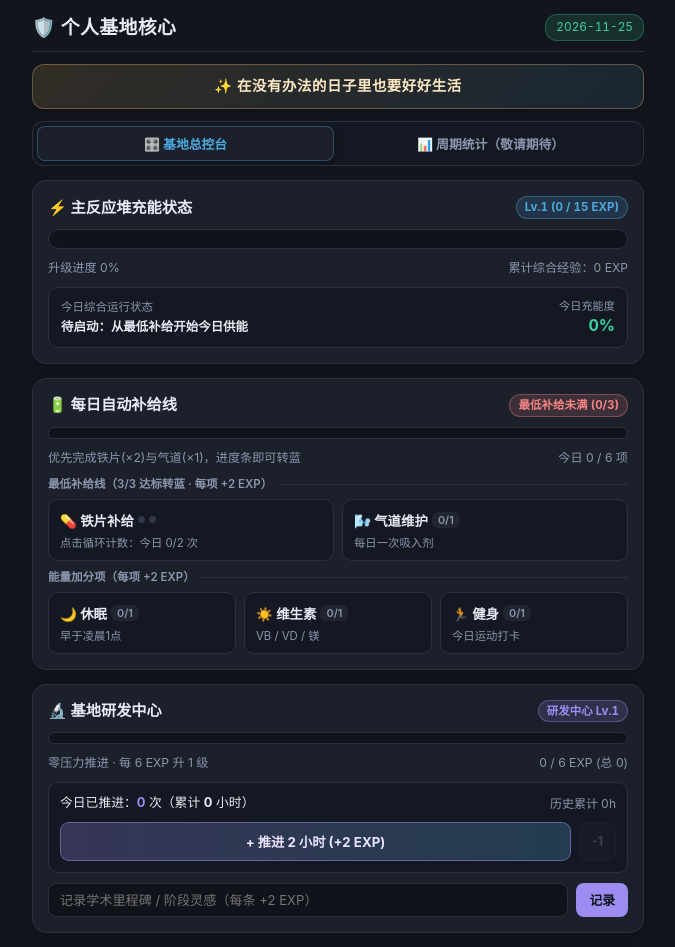
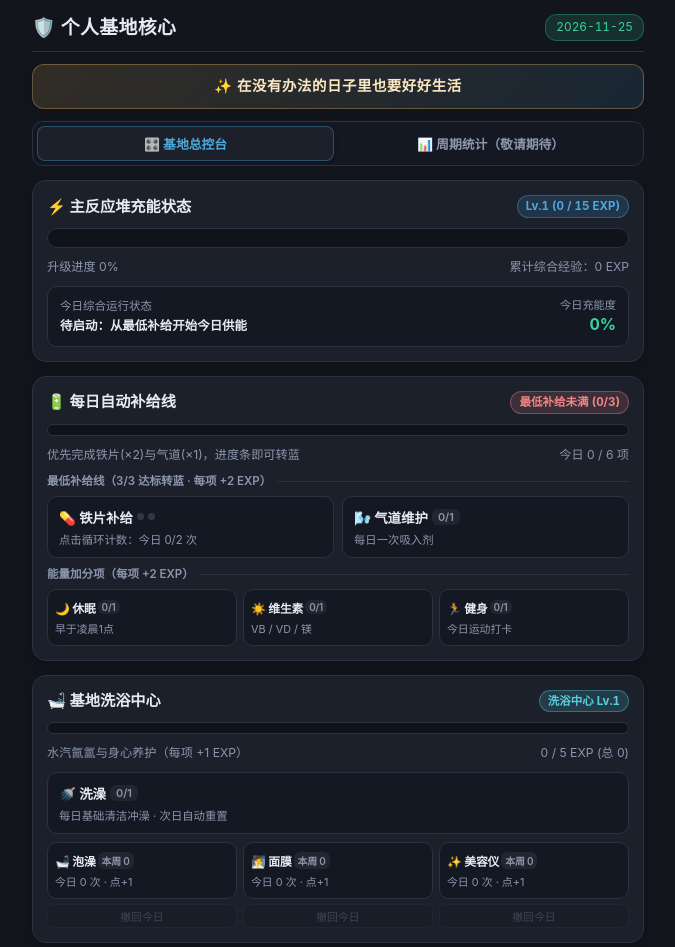
Before and after one commit to KellySilverBullet/mylifeproject, a plain HTML site: page index.html in a window 1280 px wide. Shown: the top 947 px of the page, without its empty margins (302-977 px from the left). Drawn offline with Linux system fonts and the light colour scheme.

Commit message:
Update index.html

```diff
--- a/index.html
+++ b/index.html
@@ -119,7 +119,7 @@
       background: var(--card);
       border: 1px solid var(--card-border);
       border-radius: 14px;
-      padding: 15px;
+      padding: 14px;
       margin-bottom: 14px;
       box-shadow: 0 4px 12px rgba(0, 0, 0, 0.22);
     }
@@ -154,6 +154,7 @@
     .level-pill.green { background: rgba(56, 211, 159, 0.16); color: var(--accent-green); border-color: rgba(56, 211, 159, 0.35); }
     .level-pill.red { background: rgba(242, 132, 130, 0.16); color: var(--accent-red); border-color: rgba(242, 132, 130, 0.35); }
     .level-pill.pink { background: rgba(244, 143, 177, 0.16); color: var(--accent-pink); border-color: rgba(244, 143, 177, 0.35); }
+    .level-pill.cyan { background: rgba(86, 207, 225, 0.16); color: var(--accent-cyan); border-color: rgba(86, 207, 225, 0.35); }
 
     .card-subtitle {
       font-size: 0.75rem;
@@ -202,6 +203,9 @@
     }
     .bar-fill.pink {
       background: linear-gradient(90deg, #e56b9f, var(--accent-pink));
+    }
+    .bar-fill.cyan {
+      background: linear-gradient(90deg, #38b6ff, var(--accent-cyan));
     }
 
     .bar-meta {
@@ -258,6 +262,7 @@
     }
     .task-grid.three-col {
       grid-template-columns: repeat(3, 1fr);
+      gap: 6px;
     }
     .task-btn {
       background: var(--card-inner);
@@ -272,6 +277,7 @@
       flex-direction: column;
       gap: 4px;
       position: relative;
+      min-width: 0;
     }
     .task-btn:active {
       transform: scale(0.98);
@@ -284,6 +290,10 @@
       border-color: var(--accent-blue);
       background: rgba(78, 168, 222, 0.13);
     }
+    .task-btn.active-cyan {
+      border-color: var(--accent-cyan);
+      background: rgba(86, 207, 225, 0.12);
+    }
     .task-btn.partial-red {
       border-color: rgba(242, 132, 130, 0.65);
       background: rgba(242, 132, 130, 0.1);
@@ -295,6 +305,7 @@
       justify-content: space-between;
       align-items: center;
       gap: 4px;
+      white-space: nowrap;
     }
     .task-desc {
       font-size: 0.71rem;
@@ -308,6 +319,7 @@
       background: rgba(255, 255, 255, 0.06);
       color: var(--text-sub);
       white-space: nowrap;
+      flex-shrink: 0;
     }
     .task-btn.active .task-tag {
       background: rgba(56, 211, 159, 0.2);
@@ -317,9 +329,34 @@
       background: rgba(78, 168, 222, 0.22);
       color: var(--accent-blue);
     }
+    .task-btn.active-cyan .task-tag {
+      background: rgba(86, 207, 225, 0.22);
+      color: var(--accent-cyan);
+    }
     .task-btn.partial-red .task-tag {
       background: rgba(242, 132, 130, 0.22);
       color: var(--accent-red);
+    }
+
+    /* 三列网格专属单行防折行优化（适配 iPhone 竖屏） */
+    .three-col .task-btn {
+      padding: 9px 7px;
+    }
+    .three-col .task-name {
+      font-size: 0.74rem;
+      white-space: nowrap;
+      letter-spacing: -0.2px;
+      gap: 2px;
+    }
+    .three-col .task-tag {
+      font-size: 0.62rem;
+      padding: 1px 4px;
+    }
+    .three-col .task-desc {
+      font-size: 0.68rem;
+      white-space: nowrap;
+      overflow: hidden;
+      text-overflow: ellipsis;
     }
 
     /* 铁剂双胶囊指示器 */
@@ -387,11 +424,12 @@
       cursor: not-allowed;
     }
 
-    /* 维护模块带撤回的卡片 */
+    /* 带撤回按钮的计次卡片（维护 & 洗浴） */
     .maint-card-wrap {
       display: flex;
       flex-direction: column;
       gap: 5px;
+      min-width: 0;
     }
     .maint-undo {
       background: #141822;
@@ -639,7 +677,67 @@
       </div>
     </div>
 
-    <!-- 3. 基地研发中心 -->
+    <!-- 3. 基地洗浴中心 -->
+    <div class="card">
+      <div class="card-header">
+        <span class="card-title">🛁 基地洗浴中心</span>
+        <span class="level-pill cyan" id="spaLevelBadge">洗浴中心 Lv.1</span>
+      </div>
+      <div class="bar-wrap">
+        <div class="bar-fill cyan" id="spaBarFill" style="width: 0%;"></div>
+      </div>
+      <div class="bar-meta">
+        <span>水汽氤氲与身心养护（每项 +1 EXP）</span>
+        <span id="spaExpMeta">0 / 5 EXP (总 0)</span>
+      </div>
+
+      <div class="task-grid" style="grid-template-columns: 1fr; margin-bottom: 8px;">
+        <button class="task-btn" id="btnShower" onclick="toggleDailyTask('shower')">
+          <div class="task-name">
+            <span>🚿 洗澡</span>
+            <span class="task-tag" id="tagShower">0/1</span>
+          </div>
+          <div class="task-desc">每日基础清洁冲澡 · 次日自动重置</div>
+        </button>
+      </div>
+
+      <div class="task-grid three-col">
+        <div class="maint-card-wrap">
+          <button class="task-btn" id="btnBath" onclick="changeCount('bath', 1)">
+            <div class="task-name">
+              <span>🛁 泡澡</span>
+              <span class="task-tag" id="tagBath">本周 0</span>
+            </div>
+            <div class="task-desc" id="descBath">今日 0 次 · 点+1</div>
+          </button>
+          <button class="maint-undo" id="undoBathBtn" onclick="changeCount('bath', -1)" disabled>撤回今日</button>
+        </div>
+
+        <div class="maint-card-wrap">
+          <button class="task-btn" id="btnMask" onclick="changeCount('mask', 1)">
+            <div class="task-name">
+              <span>🧖‍♀️ 面膜</span>
+              <span class="task-tag" id="tagMask">本周 0</span>
+            </div>
+            <div class="task-desc" id="descMask">今日 0 次 · 点+1</div>
+          </button>
+          <button class="maint-undo" id="undoMaskBtn" onclick="changeCount('mask', -1)" disabled>撤回今日</button>
+        </div>
+
+        <div class="maint-card-wrap">
+          <button class="task-btn" id="btnBeauty" onclick="changeCount('beauty_device', 1)">
+            <div class="task-name">
+              <span>✨ 美容仪</span>
+              <span class="task-tag" id="tagBeauty">本周 0</span>
+            </div>
+            <div class="task-desc" id="descBeauty">今日 0 次 · 点+1</div>
+          </button>
+          <button class="maint-undo" id="undoBeautyBtn" onclick="changeCount('beauty_device', -1)" disabled>撤回今日</button>
+        </div>
+      </div>
+    </div>
+
+    <!-- 4. 基地研发中心 -->
     <div class="card">
       <div class="card-header">
         <span class="card-title">🔬 基地研发中心</span>
@@ -671,7 +769,7 @@
       <ul class="log-list" id="techList"></ul>
     </div>
 
-    <!-- 4. 基地食堂 -->
+    <!-- 5. 基地食堂 -->
     <div class="card">
       <div class="card-header">
         <span class="card-title">🍳 基地食堂</span>
@@ -691,7 +789,7 @@
       <ul class="log-list" id="canteenList"></ul>
     </div>
 
-    <!-- 5. 围墙防御战绩 -->
+    <!-- 6. 围墙防御战绩 -->
     <div class="card">
       <div class="card-header">
         <span class="card-title">🧱 围墙防御战绩</span>
@@ -720,7 +818,7 @@
       <ul class="log-list" id="wallList"></ul>
     </div>
 
-    <!-- 6. 游乐园 -->
+    <!-- 7. 游乐园 -->
     <div class="card">
       <div class="card-header">
         <span class="card-title">🎡 游乐园</span>
@@ -773,7 +871,7 @@
       <ul class="log-list" id="parkList"></ul>
     </div>
 
-    <!-- 7. 仓库 -->
+    <!-- 8. 仓库 -->
     <div class="card">
       <div class="card-header">
         <span class="card-title">📦 仓库</span>
@@ -789,7 +887,7 @@
       <div class="task-grid three-col">
         <button class="task-btn" id="btnShop" onclick="toggleDailyTask('shop')">
           <div class="task-name">
-            <span>🛒 大丰收</span>
+            <span>🛒 入库</span>
             <span class="task-tag" id="tagShop">0/1</span>
           </div>
           <div class="task-desc">超市/药妆店采购</div>
@@ -813,7 +911,7 @@
       </div>
     </div>
 
-    <!-- 8. 基地维护 -->
+    <!-- 9. 基地维护 -->
     <div class="card">
       <div class="card-header">
         <span class="card-title">🛠️ 基地维护</span>
@@ -830,7 +928,7 @@
         <div class="maint-card-wrap">
           <button class="task-btn" id="btnClean" onclick="changeCount('clean', 1)">
             <div class="task-name">
-              <span>🧼 清洁</span>
+              <span>🧹 打扫</span>
               <span class="task-tag" id="tagClean">本周 0</span>
             </div>
             <div class="task-desc" id="descClean">今日 0 次 · 点+1</div>
@@ -841,7 +939,7 @@
         <div class="maint-card-wrap">
           <button class="task-btn" id="btnLaundry" onclick="changeCount('laundry', 1)">
             <div class="task-name">
-              <span>🛏️ 换洗</span>
+              <span>👕 换洗</span>
               <span class="task-tag" id="tagLaundry">本周 0</span>
             </div>
             <div class="task-desc" id="descLaundry">今日 0 次 · 点+1</div>
@@ -869,7 +967,7 @@
     <div style="font-size: 2rem; margin-bottom: 10px;">📈</div>
     <h2 style="font-size: 1.05rem; margin-bottom: 8px;">周期成果统计中心（建设中）</h2>
     <p style="font-size: 0.82rem; color: var(--text-sub); margin-bottom: 16px;">
-      你每天在「基地总控台」点亮的补给、2小时科研脉冲、食堂菜谱与生活记录都已按本地日期完整沉淀在 <code>my_base_v1</code> 中，后续将在这里自动生成每日、每周与每月复盘报告。
+      你每天在「基地总控台」点亮的补给、洗浴养护、2小时科研脉冲、食堂菜谱与生活记录都已按本地日期完整沉淀在 <code>my_base_v1</code> 中，后续将在这里自动生成每日、每周与每月复盘报告。
     </p>
     <button class="add-btn" style="padding: 9px 18px;" onclick="switchPage(1)">返回基地总控台</button>
   </div>
@@ -969,7 +1067,6 @@
       const cur = getDayCount(todayKey, 'iron');
       const next = (cur + 1) % 3;
       state.dailyCounts[todayKey].iron = next;
-      // 同步维护 daily 数组中 'iron' 的存在性以保持最大兼容性
       const list = state.daily[todayKey];
       const idx = list.indexOf('iron');
       if (next > 0 && idx === -1) list.push('iron');
@@ -986,7 +1083,7 @@
       saveState();
     }
 
-    // 计次型任务增减（科研2h脉冲、基地维护三项）
+    // 计次型任务增减（科研2h脉冲、基地维护三项、洗浴三项）
     function changeCount(key, delta) {
       const cur = getDayCount(todayKey, key);
       const next = Math.max(0, cur + delta);
@@ -1050,7 +1147,7 @@
     function setToggleBtnState(btnId, tagId, isActive, activeClass = 'active') {
       const btn = document.getElementById(btnId);
       const tag = document.getElementById(tagId);
-      btn.classList.remove('active', 'active-blue');
+      btn.classList.remove('active', 'active-blue', 'active-cyan');
       if (isActive) {
         btn.classList.add(activeClass);
         tag.textContent = '1/1 ✓';
@@ -1071,14 +1168,16 @@
 
       // 累计统计各模块经验值
       let totalSupplyChecks = 0;   // 补给线总打卡次（每项 +2 EXP）
+      let totalSpaChecks = 0;      // 洗浴中心总打卡次（每项 +1 EXP）
       let totalResearchUnits = 0;  // 研发 2h 脉冲总次数（每次 +2 EXP）
       let totalWallChecks = 0;     // 围墙每日开关打卡（每次 +1 EXP）
       let totalParkChecks = 0;     // 游乐园每日开关打卡（每次 +1 EXP）
       let totalWarehouseChecks = 0;// 仓库每日开关打卡（每次 +1 EXP）
       let totalMaintChecks = 0;    // 维护历史总打卡（每次 +1 EXP）
 
-      // 本周维护次数
+      // 本周维护次数 & 本周洗浴护理次数
       let weekClean = 0, weekLaundry = 0, weekTrash = 0;
+      let weekBath = 0, weekMask = 0, weekBeauty = 0;
 
       allDateKeys.forEach(dKey => {
         const arr = Array.isArray(state.daily[dKey]) ? state.daily[dKey] : [];
@@ -1091,25 +1190,38 @@
         if (arr.includes('vitamin')) totalSupplyChecks += 1;
         if (arr.includes('fitness')) totalSupplyChecks += 1;
 
-        // 2. 研发 2h 脉冲（含旧版 study 折算）
+        // 2. 洗浴中心（洗澡日开关 + 泡澡/面膜/美容仪计次）
+        const cBath = getDayCount(dKey, 'bath');
+        const cMask = getDayCount(dKey, 'mask');
+        const cBeauty = getDayCount(dKey, 'beauty_device');
+        if (arr.includes('shower')) totalSpaChecks += 1;
+        totalSpaChecks += (cBath + cMask + cBeauty);
+
+        if (weekKeys.has(dKey)) {
+          weekBath += cBath;
+          weekMask += cMask;
+          weekBeauty += cBeauty;
+        }
+
+        // 3. 研发 2h 脉冲（含旧版 study 折算）
         totalResearchUnits += getDayCount(dKey, 'research');
 
-        // 3. 围墙防沉迷（含旧版 noise 物理降噪边界守护折算）
+        // 4. 围墙防沉迷（含旧版 noise 物理降噪边界守护折算）
         if (arr.includes('social_guard')) totalWallChecks += 1;
         if (arr.includes('noise')) totalWallChecks += 1;
 
-        // 4. 游乐园四项
+        // 5. 游乐园四项
         if (arr.includes('craft')) totalParkChecks += 1;
         if (arr.includes('boutique')) totalParkChecks += 1;
         if (arr.includes('foodie')) totalParkChecks += 1;
         if (arr.includes('journal')) totalParkChecks += 1;
 
-        // 5. 仓库三项
+        // 6. 仓库三项
         if (arr.includes('shop')) totalWarehouseChecks += 1;
         if (arr.includes('organize')) totalWarehouseChecks += 1;
         if (arr.includes('declutter')) totalWarehouseChecks += 1;
 
-        // 6. 基地维护三项
+        // 7. 基地维护三项
         const cClean = getDayCount(dKey, 'clean');
         const cLaundry = getDayCount(dKey, 'laundry');
         const cTrash = getDayCount(dKey, 'trash');
@@ -1130,6 +1242,7 @@
 
       // 各模块独立原始经验值
       const supplyExp = totalSupplyChecks * 2;
+      const spaExp = totalSpaChecks * 1;
       const researchExp = (totalResearchUnits + techLogs.length) * 2;
       const wallExp = (totalWallChecks + wallLogs.length) * 1;
       const canteenExp = canteenLogs.length * 1;
@@ -1142,6 +1255,7 @@
         supplyExp * 1.0 +
         researchExp * 1.0 +
         wallExp * 1.0 +
+        spaExp * 0.8 +
         canteenExp * 0.8 +
         maintExp * 0.8 +
         warehouseExp * 0.8 +
@@ -1177,7 +1291,6 @@
       supplyBadge.className = 'level-pill';
 
       if (minSupplyCount < 3) {
-        // 红色警戒阶段（0~2次，按比例占 0% ~ 45%）
         const redWidth = Math.round((minSupplyCount / 3) * 45);
         supplyBar.style.width = `${redWidth}%`;
         supplyBar.classList.add('red');
@@ -1185,7 +1298,6 @@
         supplyBadge.textContent = `最低补给未满 (${minSupplyCount}/3)`;
         supplyHint.textContent = '优先完成铁片(×2)与气道(×1)，进度条即可转蓝';
       } else {
-        // 最低补给 3/3 达成 -> 转为蓝色（60% 起步，每项加分 +13.3% 直至 100%）
         const blueWidth = Math.min(100, Math.round(60 + (bonusSupplyCount / 3) * 40));
         supplyBar.style.width = `${blueWidth}%`;
         if (bonusSupplyCount === 3) {
@@ -1221,12 +1333,31 @@
       setToggleBtnState('btnVitamin', 'tagVitamin', todayVitamin === 1, 'active');
       setToggleBtnState('btnFitness', 'tagFitness', todayFitness === 1, 'active');
 
+      // 3. 渲染基地洗浴中心（每 5 EXP 升 1 级）
+      const spaLv = Math.floor(spaExp / 5) + 1;
+      const spaRem = spaExp % 5;
+      document.getElementById('spaLevelBadge').textContent = `洗浴中心 Lv.${spaLv}`;
+      document.getElementById('spaBarFill').style.width = `${Math.round((spaRem / 5) * 100)}%`;
+      document.getElementById('spaExpMeta').textContent = `${spaRem} / 5 EXP (总 ${spaExp})`;
+
+      const todayShower = todayArr.includes('shower');
+      const todayBath = getDayCount(todayKey, 'bath');
+      const todayMask = getDayCount(todayKey, 'mask');
+      const todayBeauty = getDayCount(todayKey, 'beauty_device');
+
+      setToggleBtnState('btnShower', 'tagShower', todayShower, 'active-cyan');
+      updateMaintCard('btnBath', 'tagBath', 'descBath', 'undoBathBtn', weekBath, todayBath, 'active-cyan');
+      updateMaintCard('btnMask', 'tagMask', 'descMask', 'undoMaskBtn', weekMask, todayMask, 'active-cyan');
+      updateMaintCard('btnBeauty', 'tagBeauty', 'descBeauty', 'undoBeautyBtn', weekBeauty, todayBeauty, 'active-cyan');
+
       // 计算并更新反应堆「今日综合充能度 %」
       const todayResearch = getDayCount(todayKey, 'research');
       const todayCanteen = canteenLogs.filter(l => l.fullDate === todayKey || l.date === todayKey.slice(5)).length;
+      const todaySpaDone = (todayShower || todayBath > 0 || todayMask > 0 || todayBeauty > 0) ? 1 : 0;
       const todayExtraAct =
         (todayResearch > 0 ? 1 : 0) +
         (todayCanteen > 0 ? 1 : 0) +
+        todaySpaDone +
         (todayArr.includes('social_guard') ? 1 : 0) +
         ((todayArr.includes('craft') || todayArr.includes('boutique') || todayArr.includes('foodie') || todayArr.includes('journal')) ? 1 : 0) +
         ((todayArr.includes('shop') || todayArr.includes('organize') || todayArr.includes('declutter')) ? 1 : 0);
@@ -1249,7 +1380,7 @@
         statusTextEl.textContent = '✨ 满载运行：今天也把生活照顾得很好！';
       }
 
-      // 3. 渲染基地研发中心（每 6 EXP 升 1 级）
+      // 4. 渲染基地研发中心（每 6 EXP 升 1 级）
       const resLv = Math.floor(researchExp / 6) + 1;
       const resRem = researchExp % 6;
       document.getElementById('researchLevelBadge').textContent = `研发中心 Lv.${resLv}`;
@@ -1260,7 +1391,7 @@
       document.getElementById('totalResearchHoursText').textContent = `历史累计 ${totalResearchUnits * 2}h`;
       document.getElementById('undoResearchBtn').disabled = todayResearch <= 0;
 
-      // 4. 渲染基地食堂（每 5 EXP 升 1 级）
+      // 5. 渲染基地食堂（每 5 EXP 升 1 级）
       const canLv = Math.floor(canteenExp / 5) + 1;
       const canRem = canteenExp % 5;
       document.getElementById('canteenLevelBadge').textContent = `基地食堂 Lv.${canLv}`;
@@ -1268,7 +1399,7 @@
       document.getElementById('canteenCountMeta').textContent = `累计做饭 ${canteenLogs.length} 顿 · 今日 ${todayCanteen} 顿`;
       document.getElementById('canteenExpMeta').textContent = `${canRem} / 5 EXP`;
 
-      // 5. 渲染围墙防御战绩（每 5 EXP 升 1 级）
+      // 6. 渲染围墙防御战绩（每 5 EXP 升 1 级）
       const wallLv = Math.floor(wallExp / 5) + 1;
       const wallRem = wallExp % 5;
       document.getElementById('wallLevelBadge').textContent = `围墙防御 Lv.${wallLv}`;
@@ -1276,7 +1407,7 @@
       document.getElementById('wallExpMeta').textContent = `${wallRem} / 5 EXP (总 ${wallExp})`;
       setToggleBtnState('btnSocialGuard', 'tagSocialGuard', todayArr.includes('social_guard'), 'active');
 
-      // 6. 渲染游乐园（每 5 EXP 升 1 级）
+      // 7. 渲染游乐园（每 5 EXP 升 1 级）
       const parkLv = Math.floor(parkExp / 5) + 1;
       const parkRem = parkExp % 5;
       document.getElementById('parkLevelBadge').textContent = `娱乐设施 Lv.${parkLv}`;
@@ -1287,7 +1418,7 @@
       setToggleBtnState('btnFoodie', 'tagFoodie', todayArr.includes('foodie'), 'active');
       setToggleBtnState('btnJournal', 'tagJournal', todayArr.includes('journal'), 'active');
 
-      // 7. 渲染仓库（每 5 EXP 升 1 级）
+      // 8. 渲染仓库（每 5 EXP 升 1 级）
       const whLv = Math.floor(warehouseExp / 5) + 1;
       const whRem = warehouseExp % 5;
       document.getElementById('warehouseLevelBadge').textContent = `基地仓库 Lv.${whLv}`;
@@ -1297,7 +1428,7 @@
       setToggleBtnState('btnOrganize', 'tagOrganize', todayArr.includes('organize'), 'active');
       setToggleBtnState('btnDeclutter', 'tagDeclutter', todayArr.includes('declutter'), 'active');
 
-      // 8. 渲染基地维护（自然周统计 + 三态环境预警）
+      // 9. 渲染基地维护（自然周统计 + 三态环境预警）
       const weekMaintTotal = weekClean + weekLaundry + weekTrash;
       const maintBar = document.getElementById('maintBarFill');
       const maintBadge = document.getElementById('maintStatusBadge');
@@ -1340,9 +1471,10 @@
       renderLogList('parkList', parkLogs, 'park');
     }
 
-    function updateMaintCard(btnId, tagId, descId, undoId, weekCount, todayCount) {
+    function updateMaintCard(btnId, tagId, descId, undoId, weekCount, todayCount, activeClass = 'active') {
       const btn = document.getElementById(btnId);
-      btn.classList.toggle('active', todayCount > 0);
+      btn.classList.remove('active', 'active-blue', 'active-cyan');
+      if (todayCount > 0) btn.classList.add(activeClass);
       document.getElementById(tagId).textContent = `本周 ${weekCount}`;
       document.getElementById(descId).textContent = `今日 ${todayCount} 次 · 点+1`;
       document.getElementById(undoId).disabled = todayCount <= 0;
```
